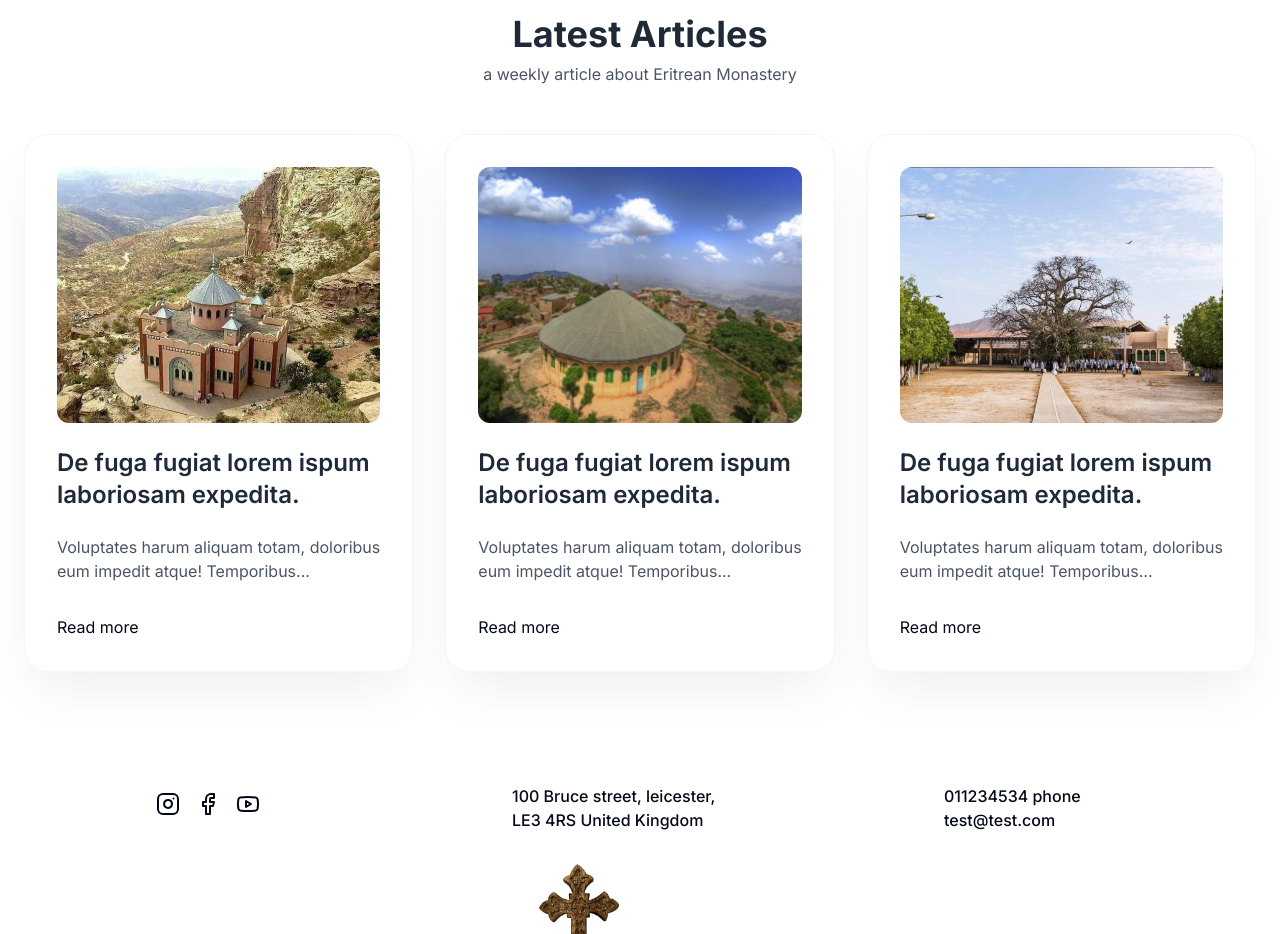
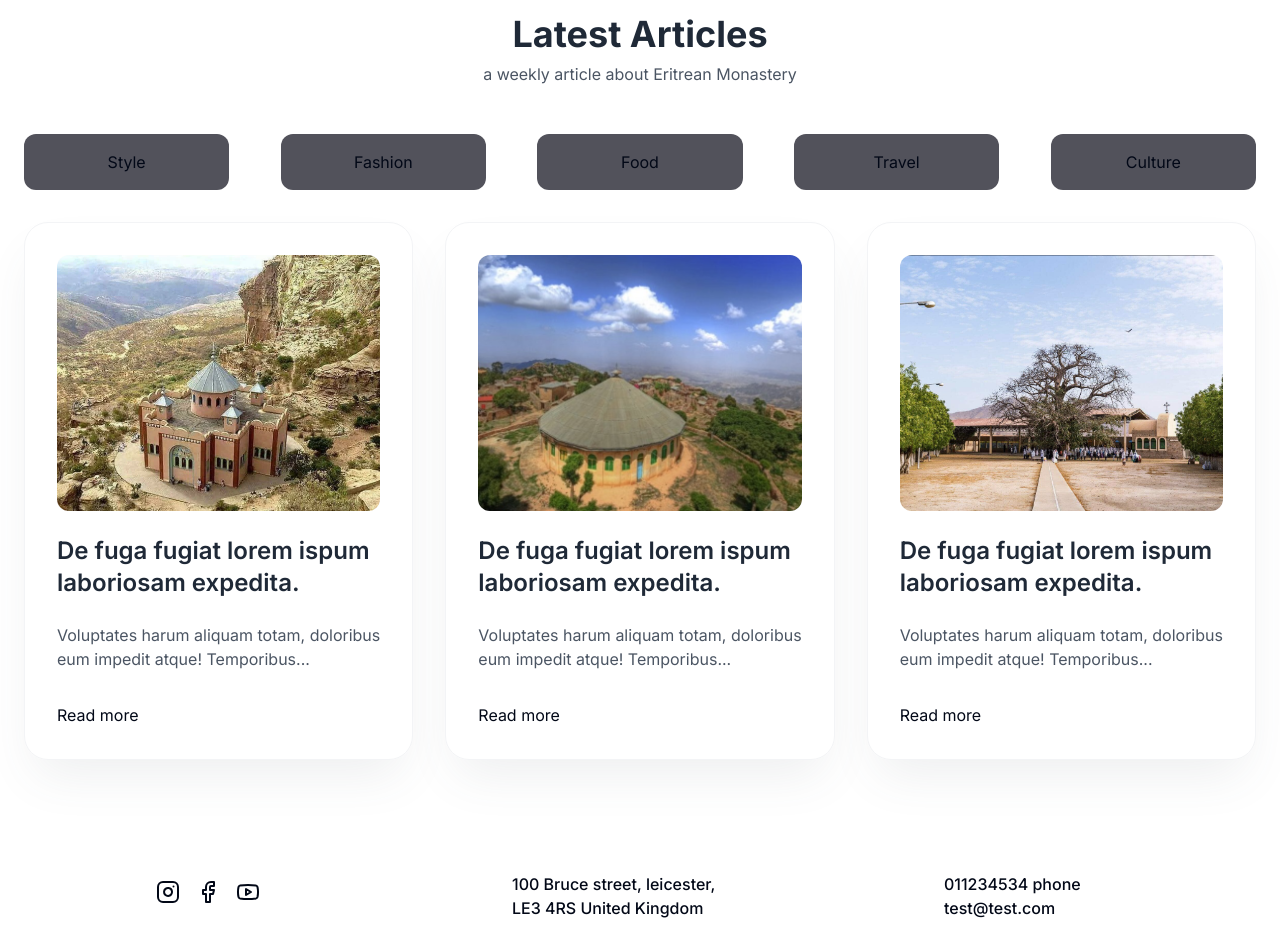
Before and after one commit to ermiaskidane/Donation-app, a Next.js app: page / in a window 1280 px wide. Shown: the part 1420-2354 px from the top of the page. Built offline with nearby package versions, Linux system fonts and the light colour scheme; no server answers.

Commit message:
add categories

```diff
--- a/components/Blogcomponent.tsx
+++ b/components/Blogcomponent.tsx
@@ -1,5 +1,16 @@
+"use clients"
+
 import Link from 'next/link'
 import React from 'react'
+
+const CatagoryStyles = {
+  style: "bg-zinc-600",
+  fashion: "bg-red-300",
+  food: "bg-orange-300",
+  travel: "bg-lime-400",
+  culture: "bg-green-300",
+  // coding: "bg-sky-300"
+}
 
 function Blogcomponent() {
   return (
@@ -10,6 +21,49 @@ function Blogcomponent() {
           a weekly article about Eritrean Monastery
         </p>
       </div>
+      {/* ################################# */}
+
+      <div className='my-8'>
+        {/* <h1 className="text-2xl font-semibold my-12 mx-0">Catagories</h1> */}
+
+        <div className="flex flex-wrap justify-between gap-4">
+          {Object.keys(CatagoryStyles).map((cat) => (
+            <Link href="/blog" className={`
+            flex items-center
+            gap-4 capitalize
+           h-12 justify-center
+            rounded-xl
+            ${CatagoryStyles.style} w-full sm:h-14 sm:w-1/5 md:w-1/4 lg:w-1/6 `}>
+              {cat}
+            </Link>
+          ))}
+        </div>
+      </div>
+
+
+      {/* <div className="w-full py-4" >
+        <div className="block sm:hidden">
+            <a
+                href="#"
+                className="block md:hidden text-base font-bold uppercase text-center flex justify-center items-center"
+            >
+                Topics <i  className="fas ml-2"></i>
+            </a>
+        </div>
+        <div  className="w-full flex-grow sm:flex sm:items-center sm:w-auto">
+            <div className="w-full container mx-auto flex flex-col sm:flex-row items-center justify-center text-sm font-bold uppercase mt-0 px-6 py-2">
+                <Link href="#" className="hover:bg-gray-400 rounded py-2 px-4 mx-2">Technology</Link>
+                <Link href="#" className="hover:bg-gray-400 rounded py-2 px-4 mx-2">Automotive</Link>
+                <Link href="#" className="hover:bg-gray-400 rounded py-2 px-4 mx-2">Finance</Link>
+                <Link href="#" className="hover:bg-gray-400 rounded py-2 px-4 mx-2">Politics</Link>
+                <Link href="#" className="hover:bg-gray-400 rounded py-2 px-4 mx-2">Culture</Link>
+                <Link href="#" className="hover:bg-gray-400 rounded py-2 px-4 mx-2">Sports</Link>
+            </div>
+        </div>
+    </div> */}
+
+
+      {/* ################################# */}
       <div className="grid gap-8 md:grid-cols-2 lg:grid-cols-3">
         <div className="group p-6 sm:p-8 rounded-3xl bg-white border border-gray-100 dark:shadow-none dark:border-gray-700 dark:bg-gray-800 bg-opacity-50 shadow-2xl shadow-gray-600/10">
           <div className="relative overflow-hidden rounded-xl">
```
